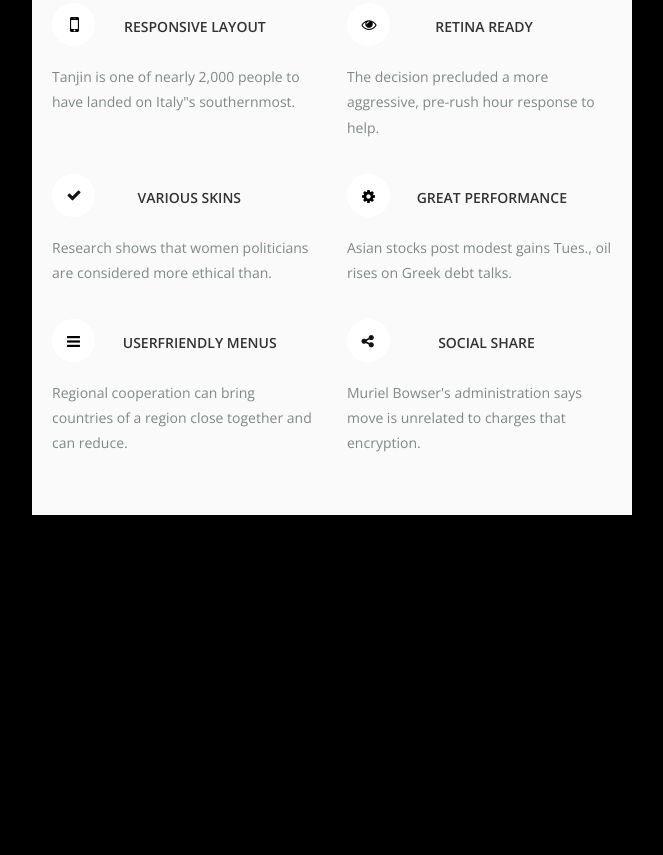
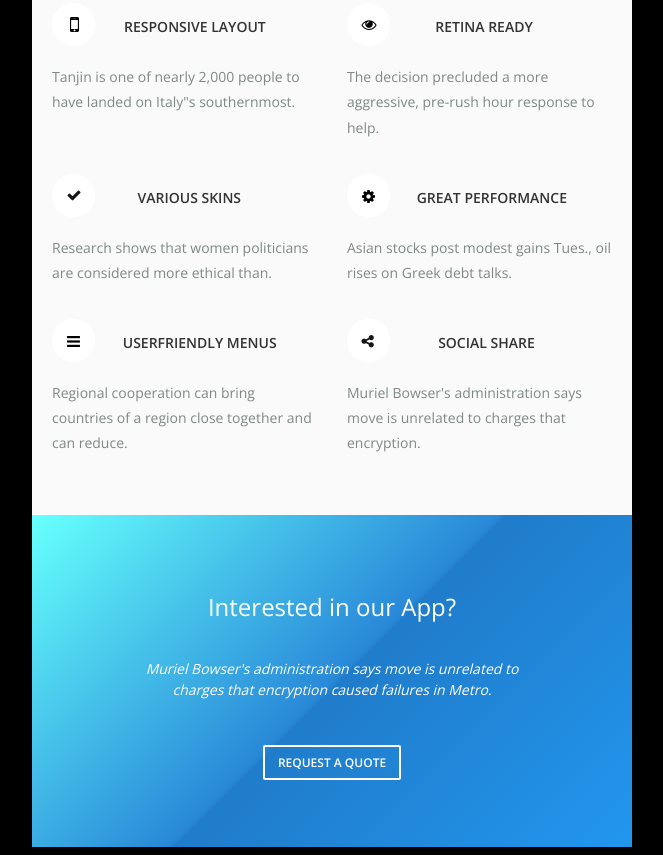
Before and after one commit to habeezzy/HTML-Responsive-email, a React app: page public/index.html in a window 1280 px wide. Shown: the part 2383-3238 px from the top of the page, without its empty margins (308-971 px from the left). Before the commit the page ends 2906 px from the top, so only its background shows below. Built offline with nearby package versions, Linux system fonts and the light colour scheme.

Commit message:
finish Interest row layout and styles

```diff
--- a/public/index.html
+++ b/public/index.html
@@ -113,7 +113,7 @@
                 </table>
                 <!-- end of middle column -->
                 <!-- start of right column -->
-                <table class="header-left" width="33.33%" align="left" cellspacing="0" cellpadding="0" border="0" style=" padding: 15px 15px 70px 15px;">
+                <table class="header-right" width="33.33%" align="left" cellspacing="0" cellpadding="0" border="0" style=" padding: 15px 15px 70px 15px;">
                   <tr>
                     <td>
                       <table class="title-icon" width="33.33%" align="left" cellspacing="0" cellpadding="0" border="0" style=" padding: 0;">
@@ -469,11 +469,23 @@
               </td>
             </tr>
             <!-- end of Details row -->
-            <!-- start of main row -->
+            <!-- start of Interest row -->
             <tr>
-              <td></td>
+              <td>
+                <table class="intest-table" width="100%" align="left" cellspacing="0" cellpadding="0" border="0" style="padding: 75px 0; background: #65fffd;
+                  background: -moz-linear-gradient(-45deg, #65fffd 1%, #2989d8 50%, #207cca 51%, #2296ee 100%);
+                  background: -webkit-linear-gradient(-45deg, #65fffd 1%,#2989d8 50%,#207cca 51%,#2296ee 100%);
+                  background: linear-gradient(135deg, #65fffd 1%,#2989d8 50%,#207cca 51%,#2296ee 100%);">
+                  <tr>
+                    <td align="center" style="font-family:'Open Sans', 'Helvetica Neue', Helvetica, Arial, 'Lucida Grande', sans-serif;">
+                      <h3 style="font-family:'Open Sans', 'Helvetica Neue', Helvetica, Arial, 'Lucida Grande', sans-serif; color: #333333; padding: 0 0 35px 0; margin: 0; font-weight: 300; font-size: 24px; color: white;" align="center";>Interested in our App?</h3>
+                      <p style="  font-style: italic; font-size: 14px; margin: 0; line-height: 1.5; padding: 0 0 50px; max-width: 400px; color: white; ">Muriel Bowser's administration says move is unrelated to charges that encryption caused failures in Metro.</p>
+                      <a href="#" style="border-radius: 2px; border: 2px solid white; padding: 7px 13px; text-decoration: none; color: white; text-transform: uppercase; font-size: 12px; font-weight: 600">Request a quote</a>
+                    </td>
+                  </tr>
+              </td>
             </tr>
-            <!-- end of main row -->
+            <!-- end of  Interest row -->
             <!-- start of main row -->
             <tr>
               <td></td>
```
